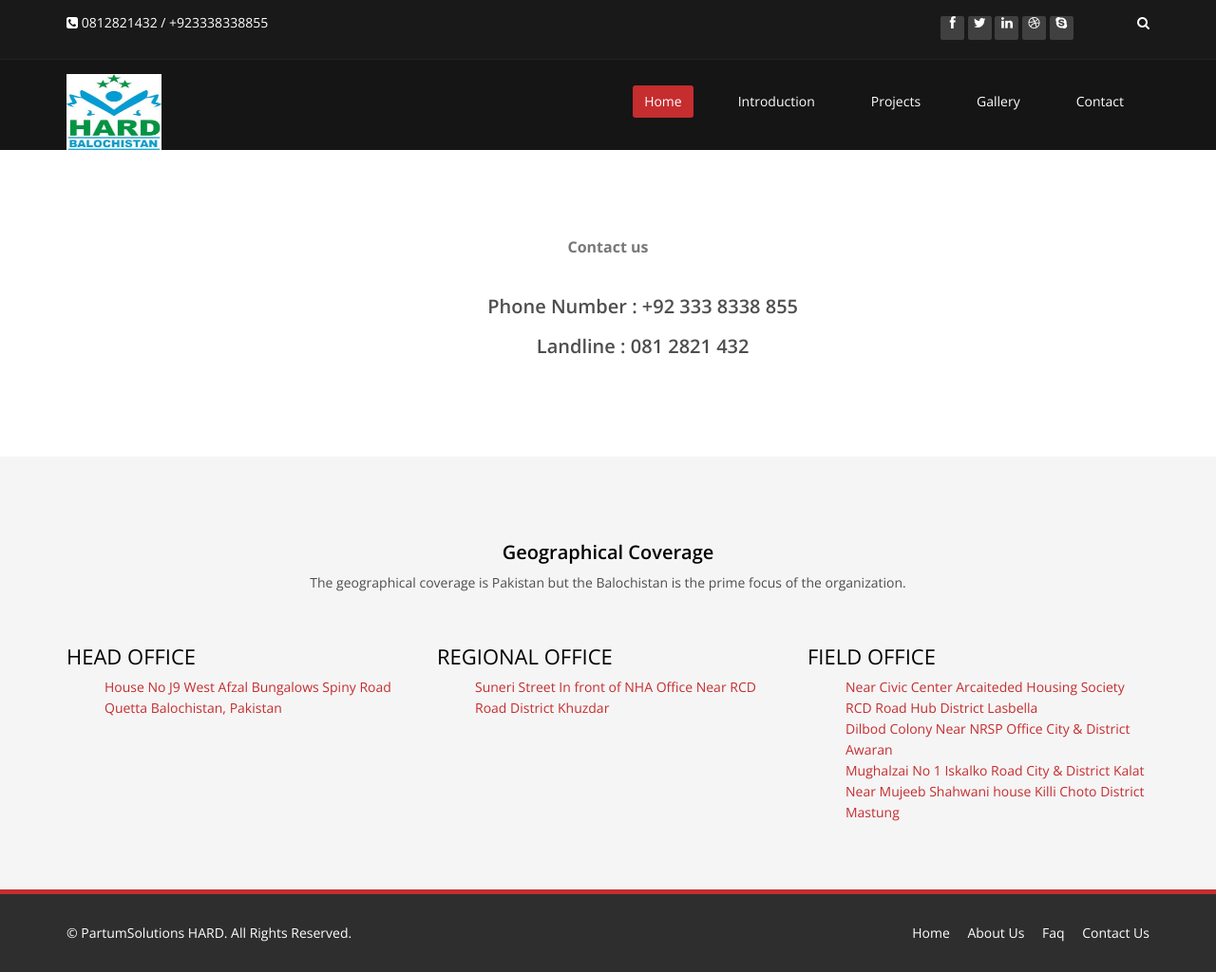
After one commit to ali-python/hard-website, a Django app: page /hard/web/page/hard/project/contact/us/ in a window 1280 px wide. The commit adds this page. Shown: the whole page at 95% size. Run offline with Django 3.2, Linux system fonts and the light colour scheme.

Commit message:
contact us

```diff
--- a/hard_website/settings.py
+++ b/hard_website/settings.py
@@ -25,7 +25,7 @@ SECRET_KEY = 'f$9%=j&tzhty5=46ewgcr#gw-ppgdrr@vl)%!oqx#xo!)hlvi!'
 # SECURITY WARNING: don't run with debug turned on in production!
 DEBUG = True
 
-ALLOWED_HOSTS = ['95.217.68.99']
+ALLOWED_HOSTS = []
 
 
 # Application definition
--- a/templates/base.html
+++ b/templates/base.html
@@ -73,17 +73,7 @@
                         <li><a href="{% url 'web_pages:intro' %}">Introduction</a></li>
                         <li><a href="{% url 'web_pages:project_list' %}">Projects</a></li>
                         <li><a href="{% url 'web_pages:gallery_list' %}">Gallery</a></li>
-                        <li class="dropdown">
-                            <a href="#" class="dropdown-toggle" data-toggle="dropdown">Pages <i class="fa fa-angle-down"></i></a>
-                            <ul class="dropdown-menu">
-                                <li><a href="blog-item.html">Blog Single</a></li>
-                                <li><a href="pricing.html">Pricing</a></li>
-                                <li><a href="404.html">404</a></li>
-                                <li><a href="shortcodes.html">Shortcodes</a></li>
-                            </ul>
-                        </li>
-                        <li><a href="#">Blog</a></li>
-                        <li><a href="#">Contact</a></li>
+                        <li><a href="{% url 'web_pages:contact_us' %}">Contact</a></li>
                     </ul>
                 </div>
             </div><!--/.container-->
--- /dev/null
+++ b/templates/web_pages/contact.html
@@ -0,0 +1,82 @@
+{% extends 'base.html' %}
+{% block title %} Home | HARD {% endblock %}
+{% block content %}
+{% load static %}
+    <section class="pricing-page">
+        <div class="row">
+            <div class="col-md-12 form-group">
+                <div class="box">
+                    <div class="row">
+                        <h3 class="text-center"><b>Contact us</b></h3>
+                    </div>
+                    <div class="box-body col-sm-8" style="margin-left:250px; padding: 10px; text-align: center;">
+                       <div>
+                        <h2>Phone Number : +92 333 8338 855</h2>
+                        <h2>Landline : 081 2821 432 </h2>
+                       </div>
+                    </div>
+                </div>
+            </div>
+        </div>
+    </section><!--/pricing-page-->
+
+    <section id="bottom">
+        <div class="container wow fadeInDown" data-wow-duration="1000ms" data-wow-delay="600ms">
+            <div class="row">
+                <h2 style="color: black; text-align: center;">Geographical Coverage</h2>
+                <p style="text-align: center;"> The geographical coverage is Pakistan but the Balochistan is the prime focus of the organization.</p>
+                <br>
+                <br>
+                <div class="col-md-4 col-sm-8">
+                    <div class="widget">
+                        <h3>Head Office</h3>
+                        <ul>
+                            <ol><a href="#">House No J9 West Afzal Bungalows Spiny Road Quetta Balochistan, Pakistan</a></ol>
+                        </ul>
+                    </div>
+                </div><!--/.col-md-3-->
+
+                <div class="col-md-4 col-sm-8">
+                    <div class="widget">
+                        <h3>Regional Office</h3>
+                        <ul>
+                            <ol><a href="#">Suneri Street In front of NHA Office Near RCD Road District Khuzdar</a></ol>
+                        </ul>
+                    </div>
+                </div><!--/.col-md-3-->
+
+                <div class="col-md-4 col-sm-8">
+                    <div class="widget">
+                        <h3>Field Office</h3>
+                        <ul>
+                            <ol><a href="#">Near Civic Center Arcaiteded Housing Society RCD Road Hub District Lasbella</a></ol>
+                            <ol><a href="#">Dilbod Colony Near NRSP Office City & District Awaran</a></ol>
+                            <ol><a href="#">Mughalzai No 1 Iskalko Road City & District Kalat </a></ol>
+                            <ol><a href="#">Near Mujeeb Shahwani house Killi Choto District Mastung </a></ol>
+                        </ul>
+                    </div>
+                </div><!--/.col-md-3-->
+
+            </div>
+        </div>
+    </section><!--/#bottom-->
+
+    <footer id="footer" class="midnight-blue">
+        <div class="container">
+            <div class="row">
+                <div class="col-sm-6">
+                    &copy; PartumSolutions <a target="_blank" href="http://www.partumSolution.com" title="Partum Solutions">HARD</a>. All Rights Reserved.
+                </div>
+                <div class="col-sm-6">
+                    <ul class="pull-right">
+                        <li><a href="#">Home</a></li>
+                        <li><a href="#">About Us</a></li>
+                        <li><a href="#">Faq</a></li>
+                        <li><a href="#">Contact Us</a></li>
+                    </ul>
+                </div>
+            </div>
+        </div>
+    </footer><!--/#footer-->
+
+{% endblock %}
--- a/web_pages/urls.py
+++ b/web_pages/urls.py
@@ -1,8 +1,9 @@
 from django.urls import path
 from django.contrib.auth import views as auth_views
-from web_pages.views import (IntroductionView, ProjectList, GalleryList)
+from web_pages.views import (IntroductionView, ProjectList, GalleryList,ContactUs)
 urlpatterns = [
 			path('hard/introduction/', IntroductionView.as_view(), name='intro'),
 			path('hard/project/list/', ProjectList.as_view(), name='project_list'),
 			path('hard/project/list/gallery/', GalleryList.as_view(), name='gallery_list'),
+			path('hard/project/contact/us/', ContactUs.as_view(), name='contact_us'),
     ]
--- a/web_pages/views.py
+++ b/web_pages/views.py
@@ -16,7 +16,6 @@ from .models import Project, ProjectGallery
 
 class IndexView(TemplateView):
     template_name = 'index.html'
-
     def get_context_data(self, **kwargs):
         context = super(
             IndexView, self).get_context_data(**kwargs)
@@ -41,3 +40,10 @@ class GalleryList(ListView):
     model = ProjectGallery
     template_name = 'web_pages/gallery.html'
     paginate_by = 100
+
+
+class ContactUs(TemplateView):
+    template_name = 'web_pages/contact.html'
+    def get_context_data(self, **kwargs):
+        context = super(
+            ContactUs, self).get_context_data(**kwargs)
```
